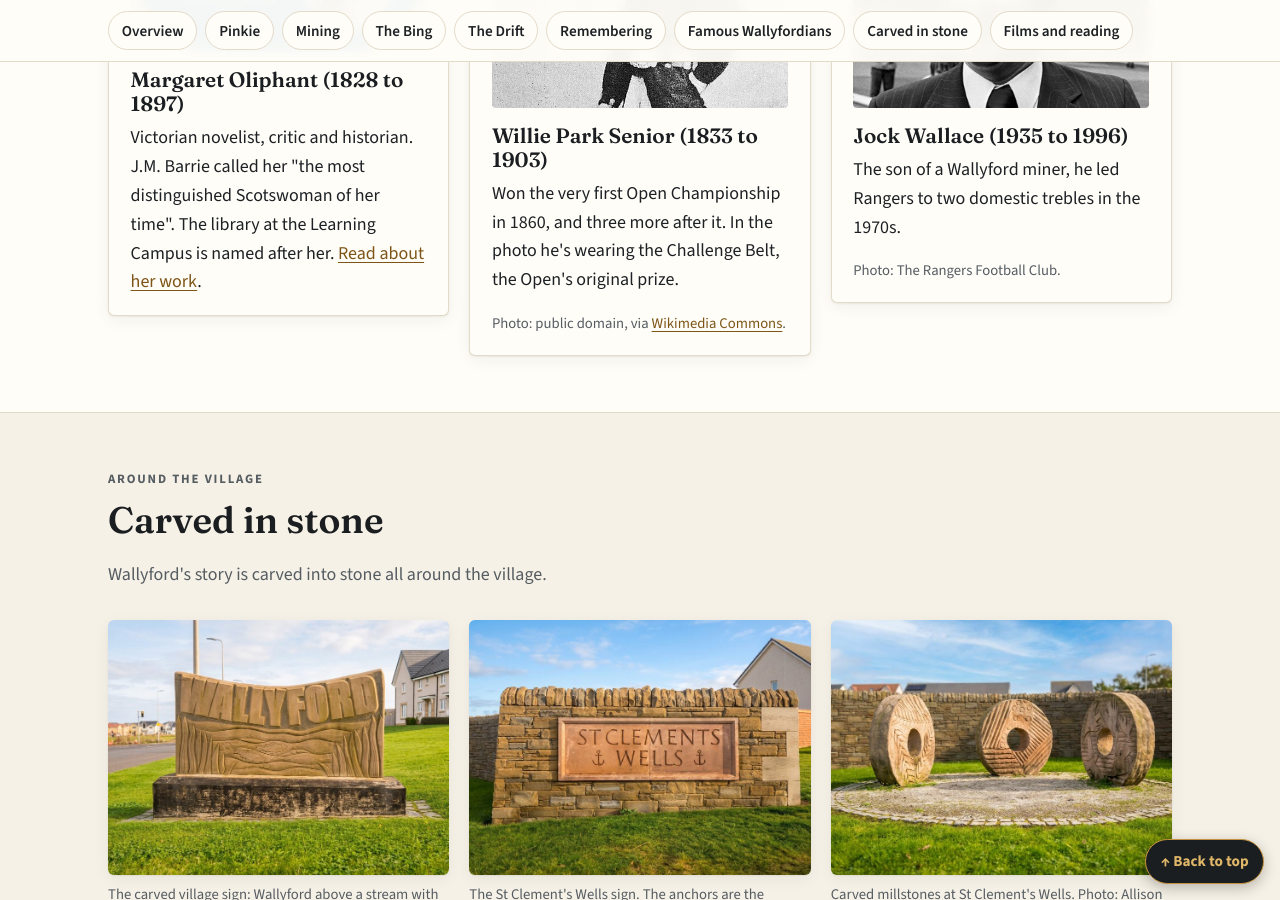
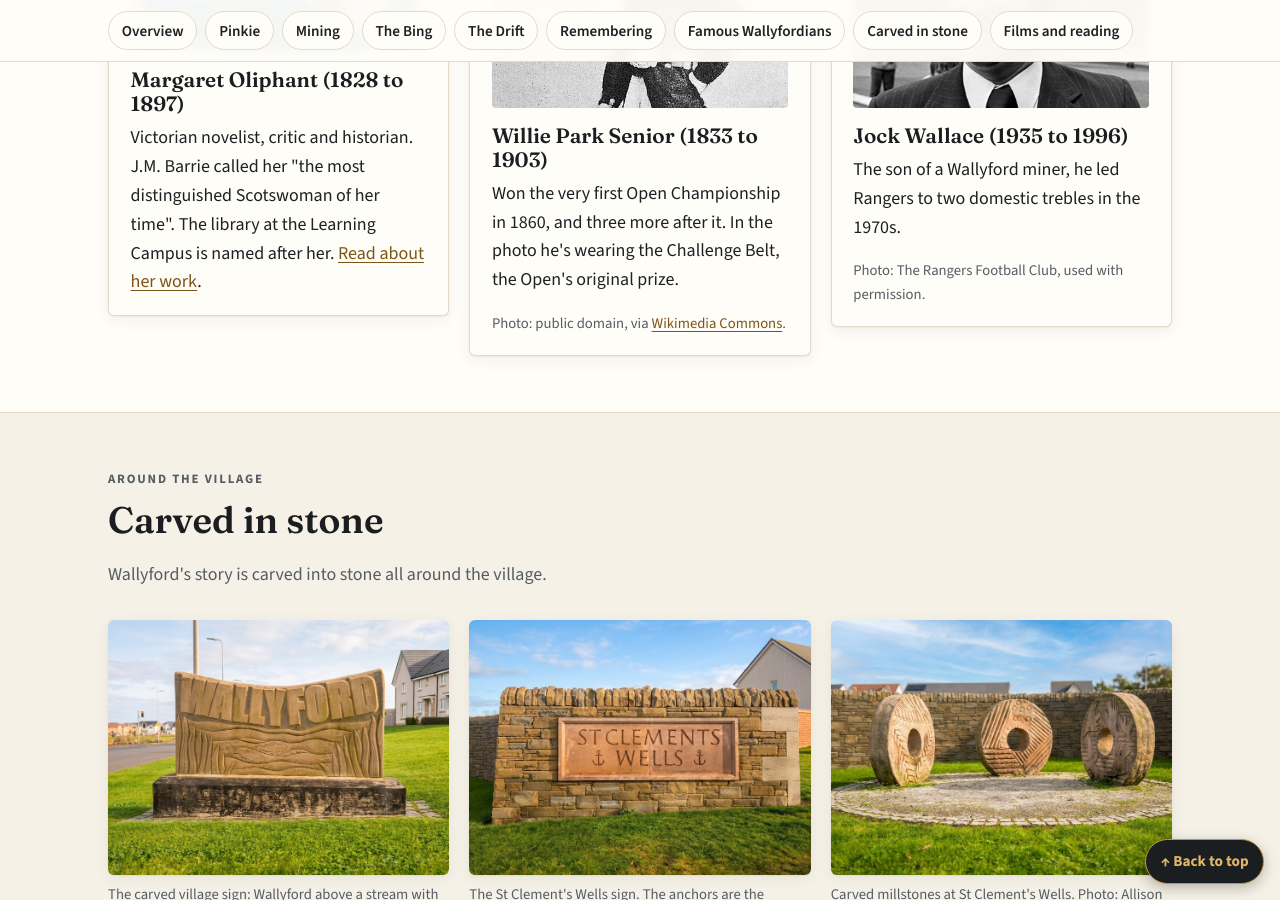
Before and after one commit to dochtie/wallyford-community-council, a Jekyll site: the page built from wallyford.html, in a window 1280 px wide and 900 px high, scrolled down 6586 px. Built offline with Jekyll 4.4.1, drawn with Linux system fonts in a browser that asks for light colours.

Commit message:
Credit the Rangers photo as used with permission
Co-Authored-By: Claude Sonnet 5.5 <noreply@anthropic.com>
Claude-Session: https://claude.ai/code/session_01AHWgmsu24Pbs6Dphz8YY7Q

```diff
--- a/wallyford.html
+++ b/wallyford.html
@@ -245,7 +245,7 @@ description: The story of Wallyford, East Lothian. Mining and the Miners' Stones
         <img class="card-img card-img-4x3" src="{{ '/assets/img/jock-wallace.jpg' | relative_url }}" alt="Black and white photo of Jock Wallace smiling broadly, in a pinstripe suit and a Rangers tie, standing in front of an empty football stand" width="800" height="1131" loading="lazy">
         <h3>Jock Wallace (1935 to 1996)</h3>
         <p>The son of a Wallyford miner, he led Rangers to two domestic trebles in the 1970s.</p>
-        <p class="small muted">Photo: The Rangers Football Club.</p>
+        <p class="small muted">Photo: The Rangers Football Club, used with permission.</p>
       </article>
     </div>
   </div>
```
